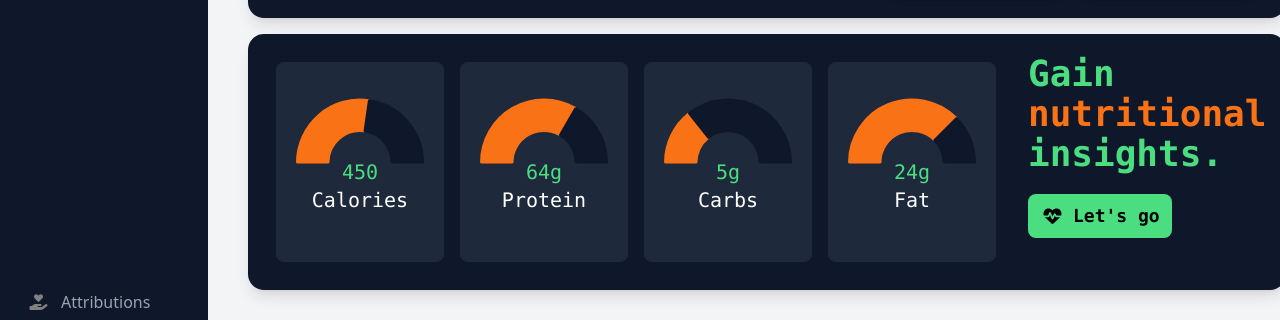
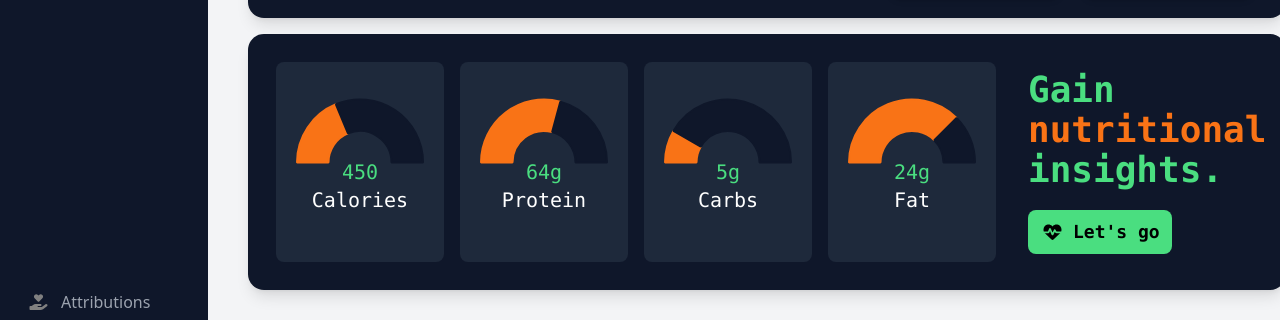
Before and after one commit to Devamp/food-dashboard, a Next.js app: page / in a window 1280 px wide. Shown: the part 462-782 px from the top of the page. Built offline with nearby package versions, Linux system fonts and the light colour scheme.

Commit message:
minor changes to guage meter and centering elements

```diff
--- a/src/app/page.js
+++ b/src/app/page.js
@@ -148,10 +148,10 @@ const GaugeChart = ({ value, nutrient, units, first }) => {
 const FoodDisplayHeader = () => {
   return (
     <div className="flex bg-slate-900 p-5 items-start justify-start rounded-2xl shadow-lg mx-10 w-fit mb-4">
-      <div className="flex flex-col lg:flex-row">
-        <GaugeChart value={450} nutrient={"Calories"} units={""} first={60} />
-        <GaugeChart value={64} nutrient={"Protein"} units={"g"} first={100} />
-        <GaugeChart value={5} nutrient={"Carbs"} units={"g"} first={20} />
+      <div className="flex flex-col lg:flex-row items-center">
+        <GaugeChart value={450} nutrient={"Calories"} units={""} first={30} />
+        <GaugeChart value={64} nutrient={"Protein"} units={"g"} first={70} />
+        <GaugeChart value={5} nutrient={"Carbs"} units={"g"} first={10} />
         <GaugeChart value={24} nutrient={"Fat"} units={"g"} first={150} />
 
         <div className="flex flex-col items-start ml-6">
```
